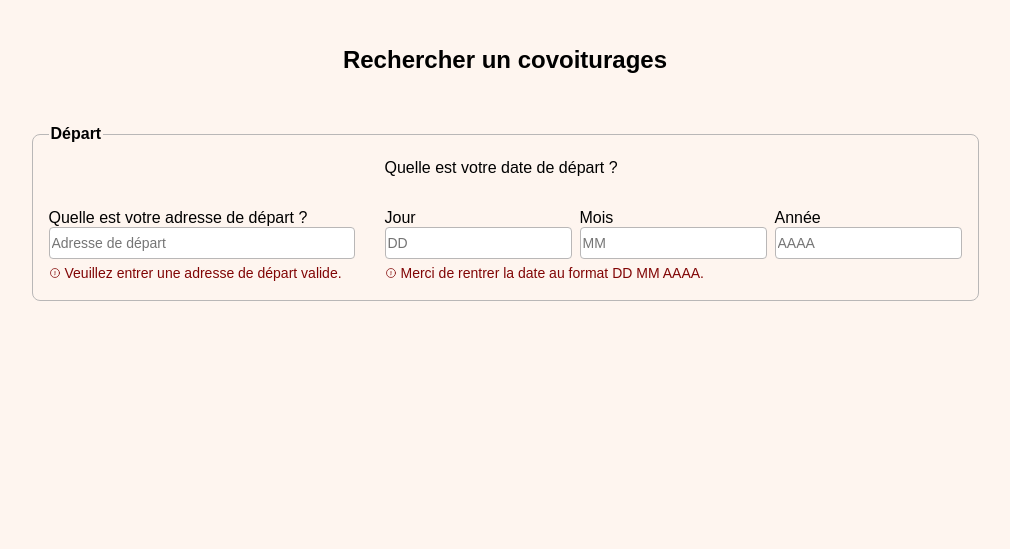
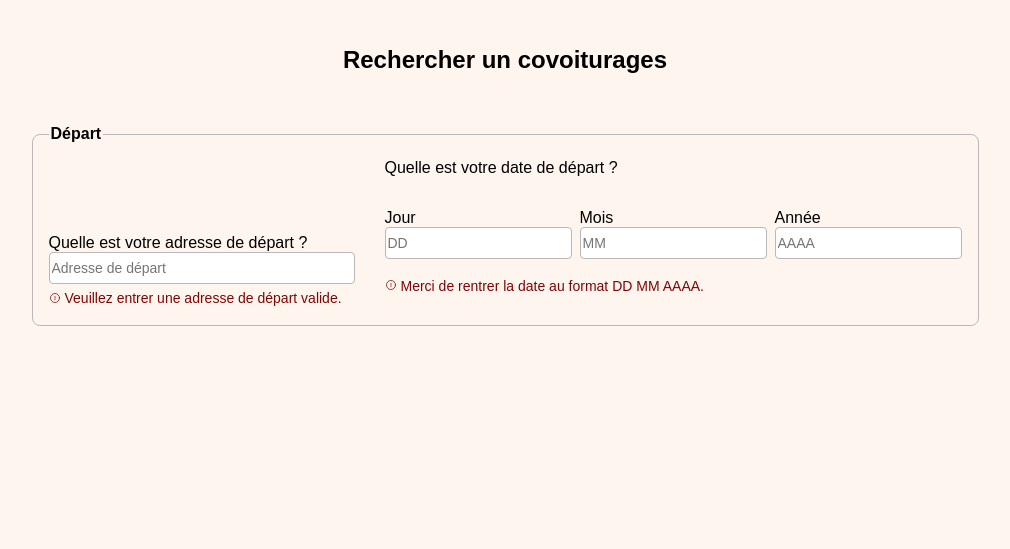
Before and after one commit to Haltarion/ECORIDE, a PHP site: page /pages/covoiturages.php in a window 1280 px wide. Shown: the part 60-609 px from the top of the page, without its empty margins (135-1145 px from the left). Run offline with PHP 8.4, Linux system fonts and the light colour scheme; data that the repository does not hold is empty.

Commit message:
Auto commit

```diff
--- a/css/form.css
+++ b/css/form.css
@@ -39,7 +39,7 @@
 /* Style pour les inputs date -----------------------------------*/
 .component__input-date {
   display: grid;
-  grid-template-rows: 1fr 1fr;
+  grid-template-rows: 1fr 1fr 1fr;
 }
 .component__input-date__container {
   display: flex;
```
